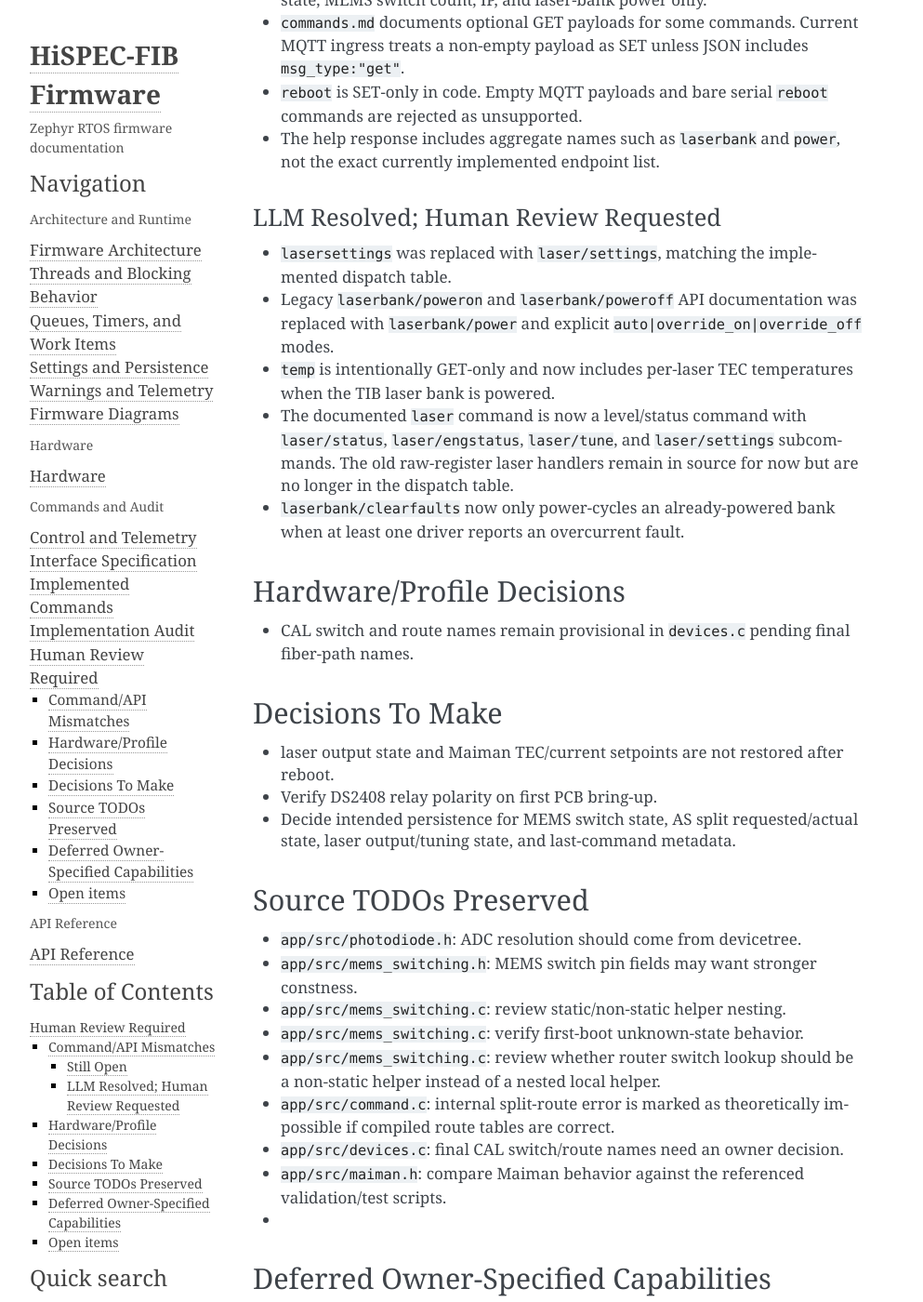
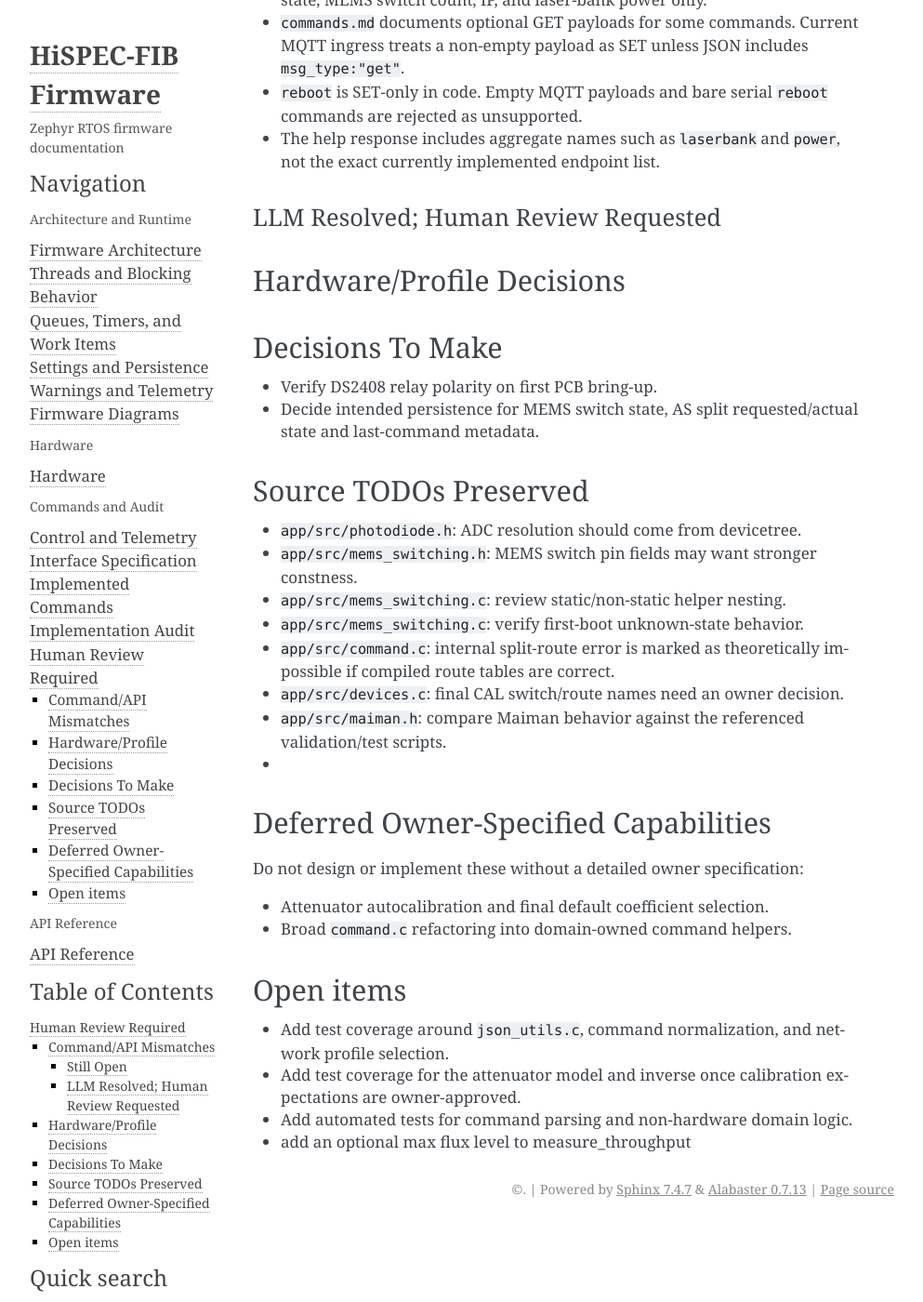
Before and after one commit to COO-Utilities/hispec-tib, a Sphinx documentation site: the page built from doc/human_review_required.md, in a window 1280 px wide and 1400 px high, scrolled down 427 px. Shown: the whole window at 93% size, without its empty margins (148-1141 px from the left). Built offline with Sphinx 7.4.7, drawn with Linux system fonts in a browser that asks for light colours; some of the changed text lies outside the part shown.

```diff
--- a/doc/human_review_required.md
+++ b/doc/human_review_required.md
@@ -23,41 +23,20 @@
 
 ### LLM Resolved; Human Review Requested
 
-- `lasersettings` was replaced with `laser/settings`, matching the implemented
-  dispatch table.
-- Legacy `laserbank/poweron` and `laserbank/poweroff` API documentation was
-  replaced with `laserbank/power` and explicit `auto|override_on|override_off`
-  modes.
-- `temp` is intentionally GET-only and now includes per-laser TEC temperatures
-  when the TIB laser bank is powered.
-- The documented `laser` command is now a level/status command with
-  `laser/status`, `laser/engstatus`, `laser/tune`, and `laser/settings`
-  subcommands. The old raw-register laser handlers remain in source for now but
-  are no longer in the dispatch table.
-- `laserbank/clearfaults` now only power-cycles an already-powered bank when at
-  least one driver reports an overcurrent fault.
-
 ## Hardware/Profile Decisions
-
-- CAL switch and route names remain provisional in `devices.c` pending final
-  fiber-path names.
 
 ## Decisions To Make
 
-- laser output state and Maiman TEC/current setpoints are not restored after reboot.
 - Verify DS2408 relay polarity on first PCB bring-up.
 - Decide intended persistence for MEMS switch state, AS split requested/actual
-  state, laser output/tuning state, and last-command metadata.
+  state and last-command metadata.
 
 ## Source TODOs Preserved
 
 - `app/src/photodiode.h`: ADC resolution should come from devicetree.
-- `app/src/mems_switching.h`: MEMS switch pin fields may want stronger
-  constness.
+- `app/src/mems_switching.h`: MEMS switch pin fields may want stronger constness.
 - `app/src/mems_switching.c`: review static/non-static helper nesting.
 - `app/src/mems_switching.c`: verify first-boot unknown-state behavior.
-- `app/src/mems_switching.c`: review whether router switch lookup should be a
-  non-static helper instead of a nested local helper.
 - `app/src/command.c`: internal split-route error is marked as theoretically
   impossible if compiled route tables are correct.
 - `app/src/devices.c`: final CAL switch/route names need an owner decision.
@@ -69,10 +48,7 @@
 Do not design or implement these without a detailed owner specification:
 
 - Attenuator autocalibration and final default coefficient selection.
-- Higher-level laser/laser-bank command interface expansion.
 - Broad `command.c` refactoring into domain-owned command helpers.
-- Replacing the terse `help` response with a maintained command summary.
-
 
 ## Open items
 
@@ -81,3 +57,4 @@
 - Add test coverage for the attenuator model and inverse once calibration
   expectations are owner-approved.
 - Add automated tests for command parsing and non-hardware domain logic.
+- add an optional max flux level to measure_throughput
```
Also changed, not shown: 2 other files.
